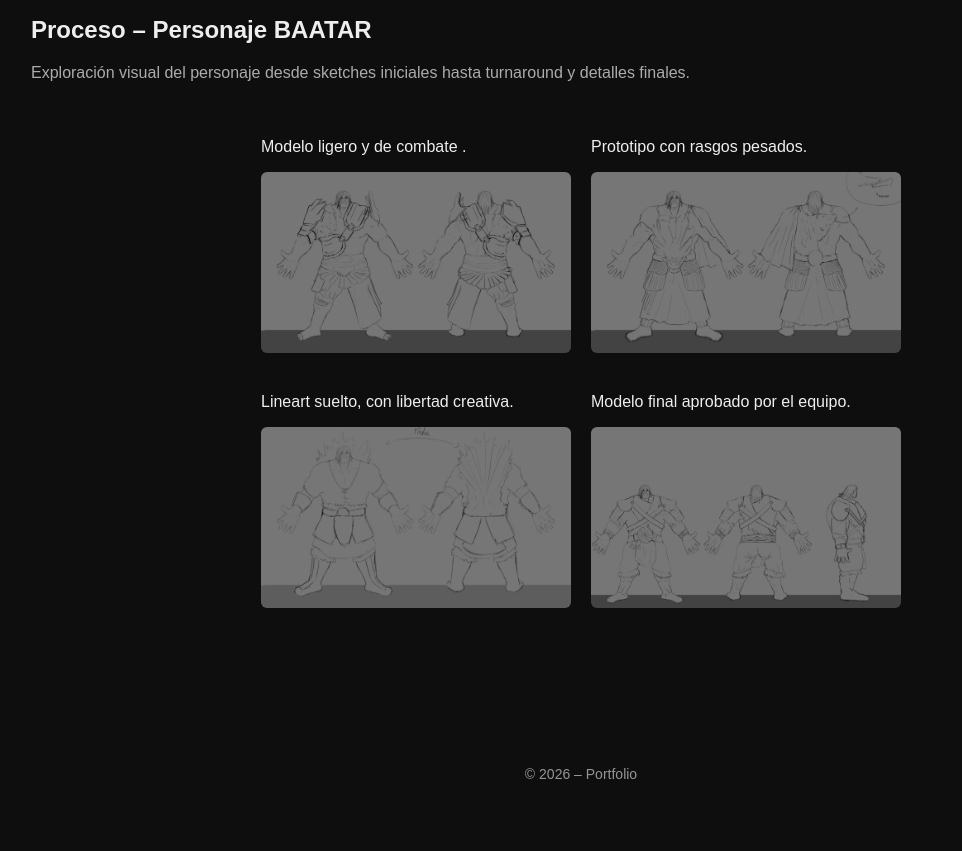
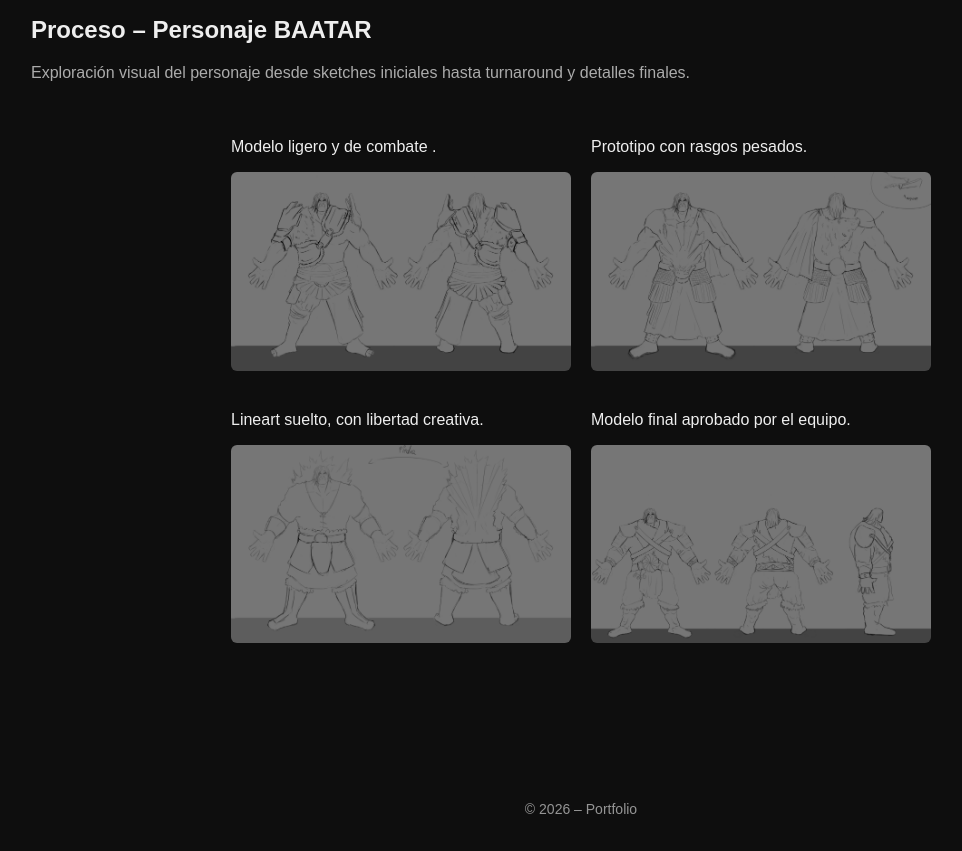
Before and after one commit to torterolofranciscomatheo-lang/MatheoTF.github.io, a plain HTML site: page index.html in a window 1280 px wide. Shown: the part 1500-2351 px from the top of the page, without its empty margins (59-1021 px from the left). Before the commit the page ends 2316 px from the top, so only its background shows below. Drawn offline with Linux system fonts and the light colour scheme.

Commit message:
Update style.css

```diff
--- a/style.css
+++ b/style.css
@@ -140,14 +140,14 @@ header {
   display: grid;
   grid-template-columns: repeat(2, 1fr); /* 2 columnas */
   gap: 20px; /* espacio entre imágenes */
-  max-width: 640px; /* ancho total del rectángulo, controla tamaño */
+  max-width: 700px; /* ancho total del rectángulo, controla tamaño */
   margin: 0 auto 60px auto; /* centrado horizontal */
 }
 
 .project-small img {
   width: 100%;       /* ocupa todo el contenedor de cada celda */
   height: auto;
-  max-height: 300px; /* límite de altura para que no queden gigantes */
+  max-height: 800px; /* límite de altura para que no queden gigantes */
   border-radius: 6px;
 }
 
```
